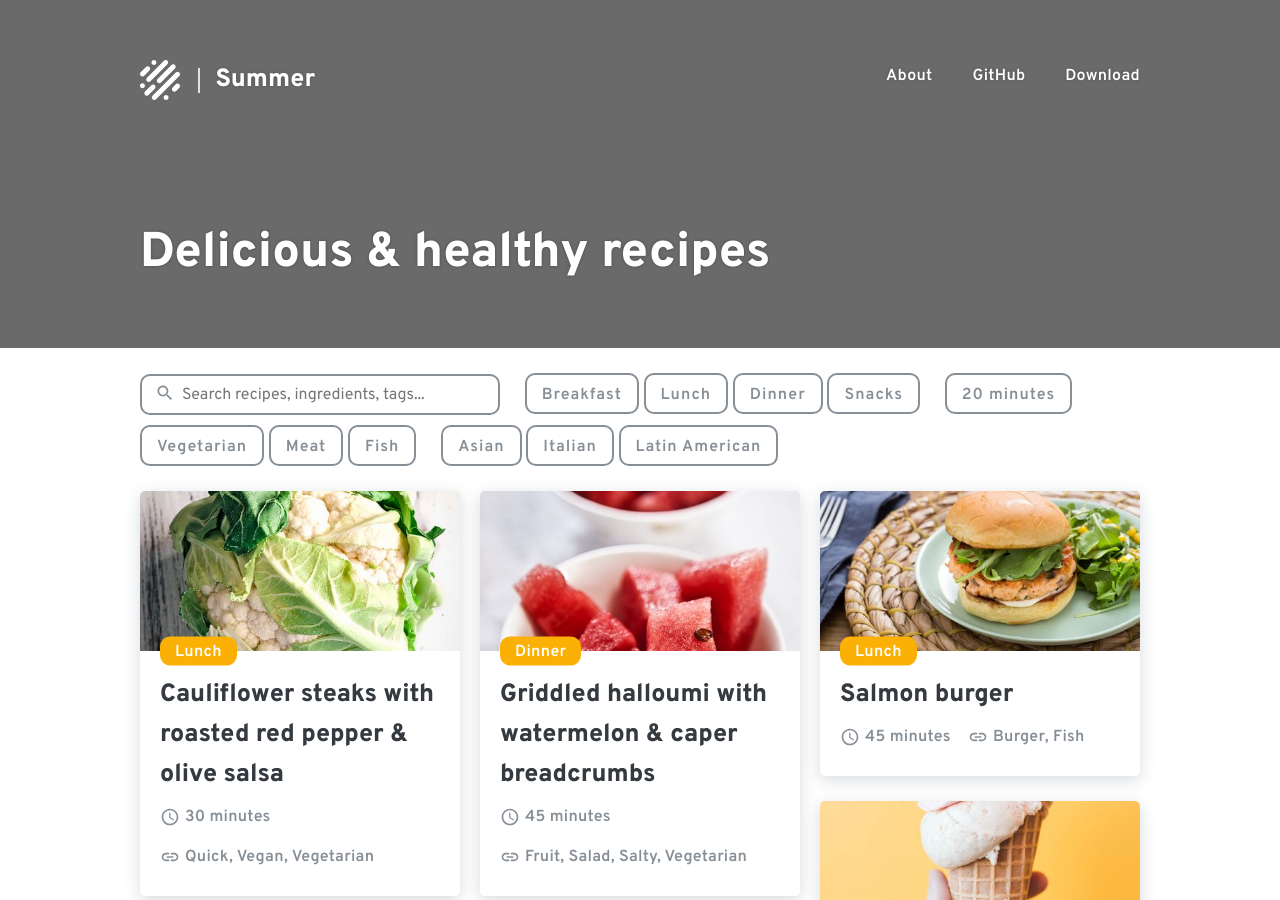
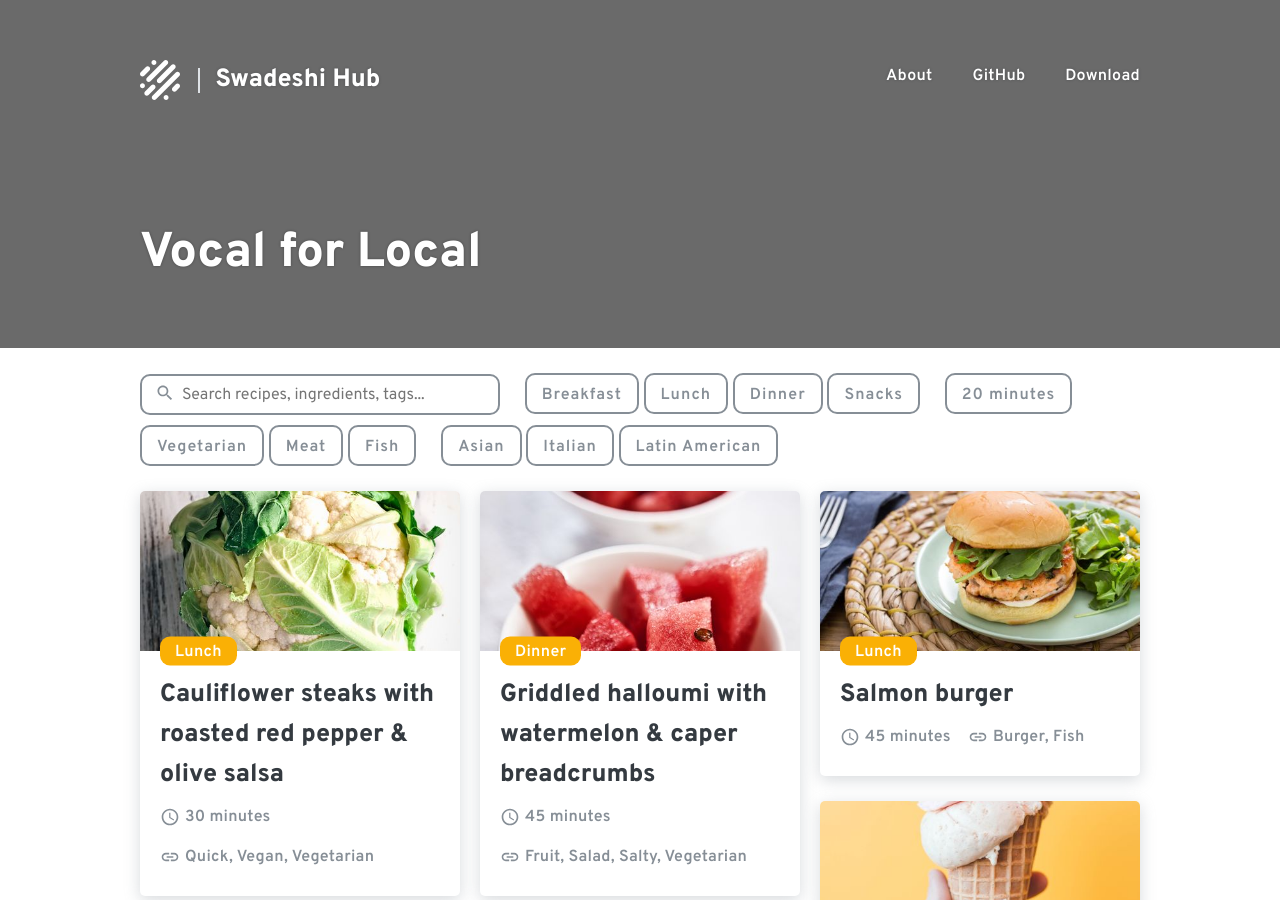
Before and after one commit to swadeshihub/swadeshihub.github.io, a Jekyll site: the page built from index.html, in a window 1280 px wide and 900 px high. Built offline with Jekyll 4.4.1, drawn with Linux system fonts in a browser that asks for light colours.

Commit message:
Update _config.yml

```diff
--- a/_config.yml
+++ b/_config.yml
@@ -35,11 +35,11 @@ compress_html:
 dark_theme: false
 
 # Site meta
-title: Summer
-tagline: 'Delicious & healthy recipes'
-description: 'A simple Jekyll theme with a photo sidebar.'
-keywords: 'connor, bär, designer, traveller, code, jekyll, developer, theme'
-url: https://connor-baer.github.io
+title: Swadeshi Hub
+tagline: 'Vocal for Local'
+description: 'A Hub of Swadeshi - Made in India Products'
+keywords: 'swadeshi, made in india, india'
+url: https://swadeshi-hub.github.io
 baseurl: /summer
 assets: /assets
 images: /images/
```
